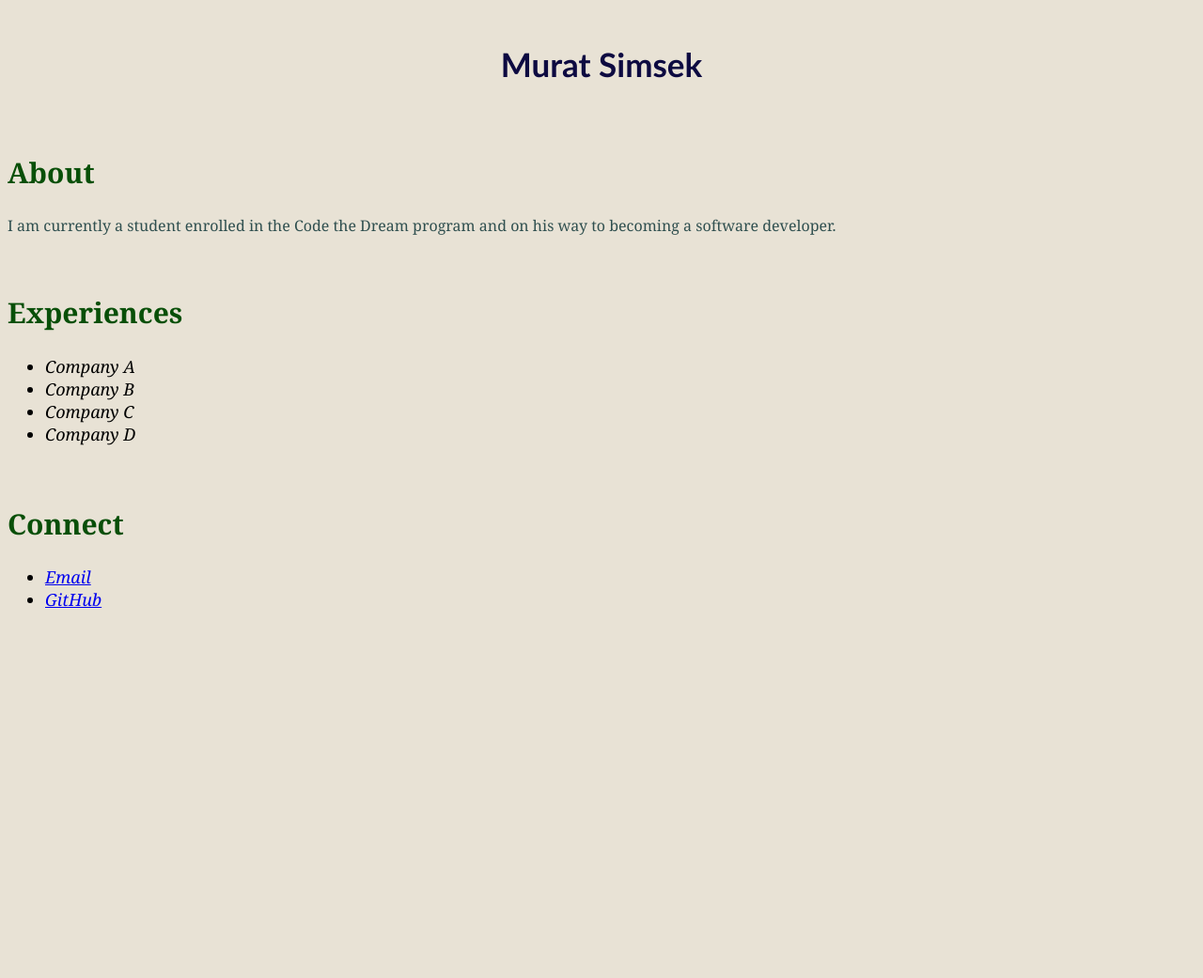
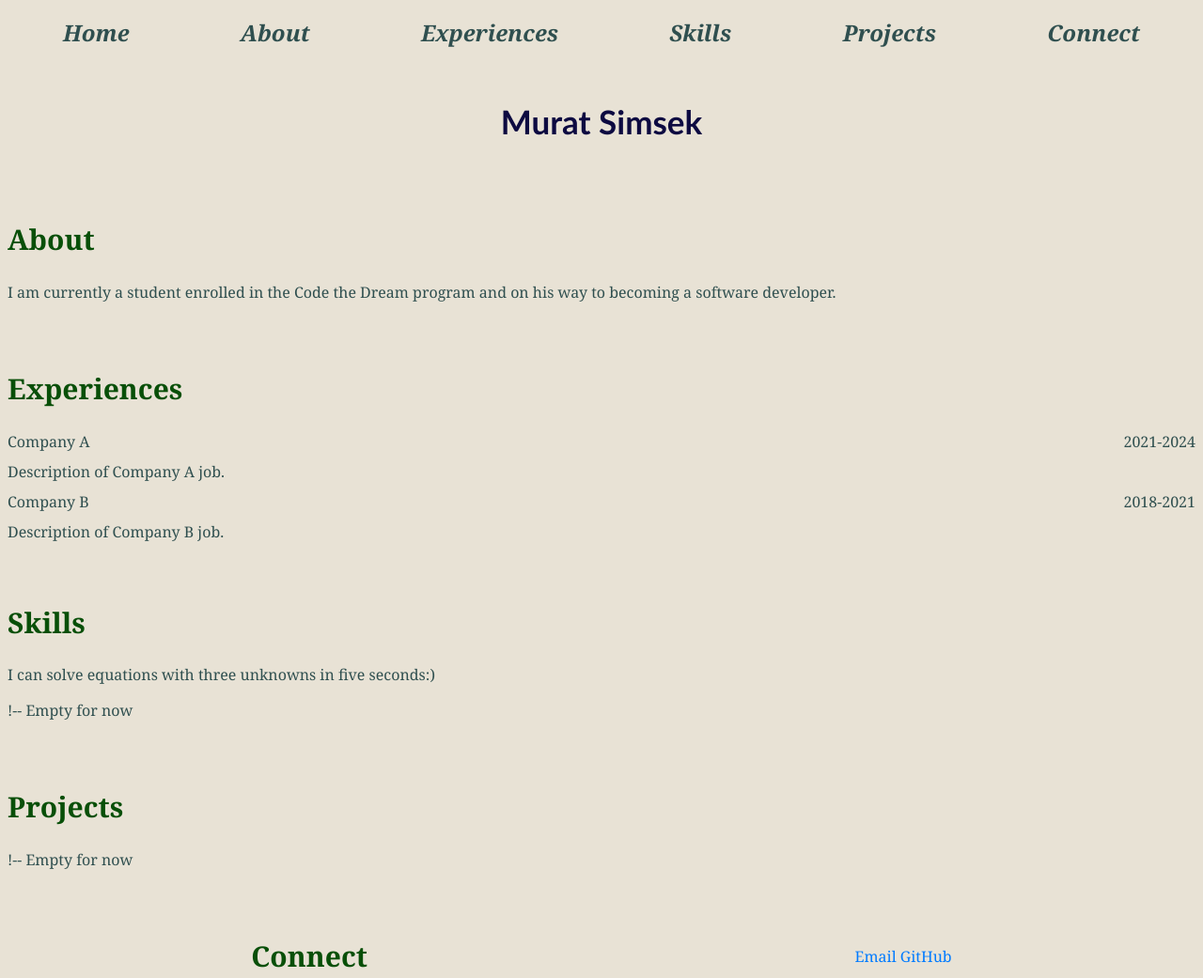
Before and after one commit to muratsimsk/Murat-Simsek-Haumea, a plain HTML site: page index.html in a window 1280 px wide. Shown: the whole page at 94% size. Before the commit the page ends 800 px from the top, so only its background shows below. Drawn offline with Linux system fonts and the light colour scheme.

Commit message:
formatted styles added

```diff
--- a/index.html
+++ b/index.html
@@ -1,49 +1,81 @@
-
 <!DOCTYPE html>
-
 <html>
 <head>
     <title>Murat Simsek Web Site</title>
     <link rel="stylesheet" href="./styles/styles.css">
     <meta name="description" content="Personal website of Murat Simsek">
-
 </head>
 <body>
+
+
+
+    <!-- Navigation -->
+    <nav>
+        <ul>
+            <li><a href="#Name">Home</a></li>
+            <li><a href="#About">About</a></li>
+            <li><a href="#Experiences">Experiences</a></li>
+            <li><a href="#Skills">Skills</a></li>
+            <li><a href="#Projects">Projects</a></li>
+            <li><a href="#Connect">Connect</a></li>
+        </ul>
+    </nav>
+
+
+
+
+
+    <!-- Sections -->
     <section id="Name">
-
-        <h1 style="text-align: center; color: rgb(13, 10, 65); font-size: 35px; font-family: 'Gill Sans', 'Gill Sans MT', Calibri, 'Trebuchet MS', sans-serif;" >Murat Simsek</h1>
-
+        <h1 style="text-align: center; color: rgb(13, 10, 65); font-size: 35px; font-family: 'Gill Sans', 'Gill Sans MT', Calibri, 'Trebuchet MS', sans-serif;">Murat Simsek</h1>
     </section>
 
-
     <section id="About">
-
         <h2>About</h2>
         <p>I am currently a student enrolled in the Code the Dream program and on his way to becoming a software developer.</p>
     </section>
 
-
     <section id="Experiences">
         <h2>Experiences</h2>
-        <ul>
-            <li>Company A</li>
-            <li>Company B</li>
-            <li>Company C</li>
-            <li>Company D</li>
-        </ul>
+        <div class="experience">
+            <div class="job">
+                <span>Company A</span>
+                <span>2021-2024</span>
+            </div>
+            <p>Description of Company A job.</p>
+            <div class="job">
+                <span>Company B</span>
+                <span>2018-2021</span>
+            </div>
+            <p>Description of Company B job.</p>
+        </div>
     </section>
+
+    <section id="Skills">
+        <h2>Skills</h2>
+        <p> I can solve equations with three unknowns in five seconds:) </p>
+
+        <p>!-- Empty for now</p>
+    </section>
+
+
+
+
+    <section id="Projects">
+        <h2>Projects</h2>
+
+        <p>!-- Empty for now</p>
+    </section>
+
+
 
 
     <section id="Connect">
         <h2>Connect</h2>
-        <ul>
-            <li><a href="mailto:muratsimsek@hotmail.com">Email</a></li>
-            <li><a href="https://github.com/muratsimsk">GitHub</a></li>
-
-        </ul>
+        <div class="connect">
+            <a href="mailto:muratsimsek@hotmail.com">Email</a>
+            <a href="https://github.com/muratsimsk">GitHub</a>
+        </div>
     </section>
-
-
-
 </body>
 </html>
--- a/styles/styles.css
+++ b/styles/styles.css
@@ -1,24 +1,72 @@
 body {
     background-color: rgb(232, 226, 213);
-    color:darkslategrey;
+    color: darkslategrey;
     font-family: Cambria, Cochin, Georgia, Times, 'Times New Roman', serif;
-
-
-
 }
 
 section {
     padding: 10px 0; /* Padding between sections */
-    margin-bottom: 10px 0; /* Margin below each section */
+    margin-bottom: 10px; /* Margin below each section */
+}
 
-}
-h2{
+h2 {
     font-size: 30px;
     font-weight: bolder;
-    color: rgb(8, 79, 8);
+    color: rgb(8, 79, 8); /* Dark green for h2 headings */
+}
 
+ul {
+    font-style: italic;
+    font-size: large;
+    color: black;
+}
 
+/* Navigation styles */
+nav ul {
+    list-style: none;
+    display: flex;
+    justify-content: space-around; /* Evenly spaced links in navigation */
+    padding: 0; /* No padding for the list */
 }
-ul{
-    font-style: italic; font-size: large; color: black
+
+nav a {
+    text-decoration: none;
+    color: darkslategrey;
+    font-weight: bold; /* Bold links */
+    font-size: x-large;
 }
+
+nav a:hover {
+    text-decoration: underline; /* Underline on hover */
+}
+
+/* Flexbox for "Experiences" section */
+#Experiences {
+    display: flex;
+    flex-direction: column; /* Column layout */
+}
+
+#Experiences .job {
+    display: flex;
+    justify-content: space-between; /* Title on the left, dates on the right */
+}
+
+#Experiences p {
+    margin: 10px 0; /* Spacing between job titles and descriptions */
+}
+
+/* Flexbox for "Connect" section */
+#Connect {
+    display: flex;
+    justify-content: space-around; /* Spread out links */
+    align-items: center; /* Center-align items */
+}
+
+#Connect a {
+    text-decoration: none;
+    color: #007bff; /* Blue links in the Connect section */
+}
+
+#Connect a:hover {
+    text-decoration: underline; /* Underline on hover */
+}
```
